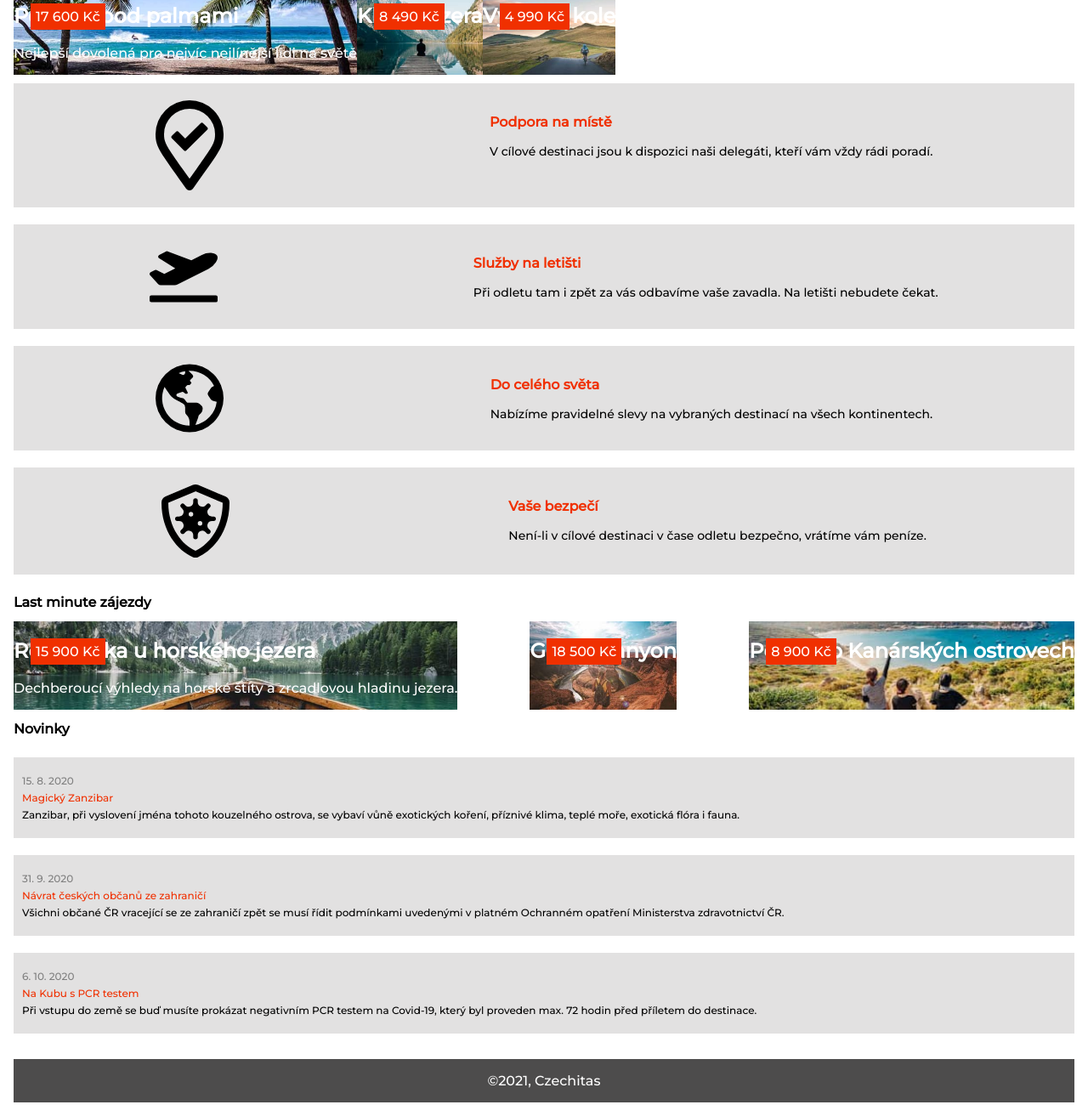
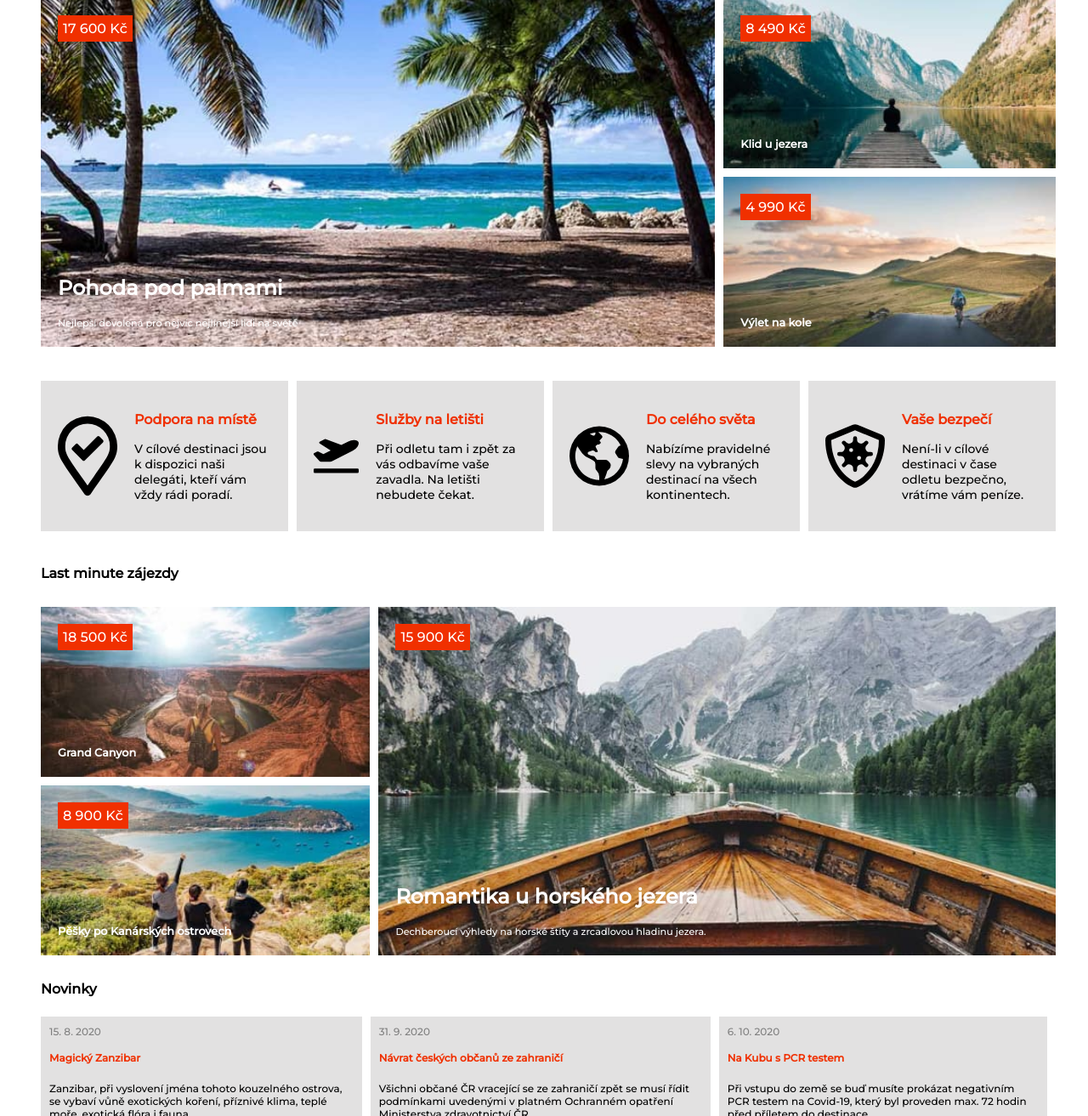
Before and after one commit to HTML-a-CSS-2-Podzim-2021-Online/cestovka-IvetaHud, a plain HTML site: page index.html in a window 1280 px wide. Shown: the part 87-1400 px from the top of the page at 85% size. Drawn offline with Linux system fonts and the light colour scheme.

Commit message:
oprava flexboxu na grid

```diff
--- a/hlavni.css
+++ b/hlavni.css
@@ -3,13 +3,16 @@ html { box-sizing: border-box; }
 
 :root {
     --hlavni-barva: #F03000;
+    --barva-textu: white;
 }
 
+
+
 body {
-    margin: 1rem 3rem auto;
-    font-family: 'Montserrat', sans-serif;
-}
+        margin: 1rem;
+        font-family: 'Montserrat', sans-serif;
 
+    }
 .paticka {
     color: white;
     background-color: rgb(77, 76, 76);
@@ -19,16 +22,16 @@ body {
 }
 
 /* Mobil */
-@media screen and (max-width: 420px){
-    body {
-        margin: 1rem;
+@media screen and (min-width: 420px){
+   body {
+        margin: 2rem 1rem auto;
     }
 }
 
 
 /* Tablet */
-@media screen and (min-width: 480px) {
-    body {
-        margin: 2rem 1rem auto;
+@media screen and (min-width: 640px) {
+   body {
+        margin: 1rem 3rem auto;
     }
 }
--- a/index.html
+++ b/index.html
@@ -20,9 +20,9 @@
 	</header>
 
 	<main>
-	<div class="zajezdy">
+		<section class="zajezdy">
 			<div class="zajezdy__zajezd1">
-			<div class="zajezdy__zajezd1--cena"> 17 600 Kč </div>
+				<span class="zajezdy__zajezd1--cena"> 17 600 Kč </span>
 				<div class="zajezdy__zajezd1--text">
 					<h2> Pohoda pod palmami </h2>
 					<p> Nejlepší dovolená pro nejvíc nejlínější lidi na světě </p>
@@ -30,21 +30,17 @@
 			</div>
 
 			<div class="zajezdy__zajezd2">
-			<div class="zajezdy__zajezd2--cena"> 8 490 Kč </div>
-			<div class="zajezdy__zajezd2--text">
-				<h2> Klid u jezera </h2>
-			</div>
+				<span class="zajezdy__zajezd2--cena"> 8 490 Kč </span>
+				<h2 class="zajezdy__zajezd2--text"> Klid u jezera </h2>
 			</div>
 
 			<div class="zajezdy__zajezd3">
-			<div class="zajezdy__zajezd3--cena"> 4 990 Kč </div>
-			<div class="zajezdy__zajezd3--text">
-				<h2> Výlet na kole </h2>
+				<span class="zajezdy__zajezd3--cena"> 4 990 Kč </span>
+				<h2 class="zajezdy__zajezd3--text" > Výlet na kole </h2>
 			</div>
-		</div>
-	</div>
+		</section>
 
-	<div class="nabidka-sluzeb">
+		<section class="nabidka-sluzeb">
 			<div class="nabidka-sluzeb__obsah">
 				<img src="podklady/map.svg" alt="map">
 				<div class="nabidka-sluzeb__obsah--text">
@@ -76,13 +72,13 @@
 					<p> Není-li v cílové destinaci v čase odletu bezpečno, vrátíme vám peníze. </p>
 				</div>
 			</div>
-	</div>
+		</section>
 
 		<h2 class="nadpis-sekce"> Last minute zájezdy </h2>
 
-	<div class="lastminute">
+		<section class="lastminute">
 			<div class="lastminute__zajezd1">
-			<div class="lastminute__zajezd1--cena"> 15 900 Kč </div>
+				<span class="lastminute__zajezd1--cena"> 15 900 Kč </span>
 				<div class="lastminute__zajezd1--text">
 					<h2> Romantika u horského jezera </h2>
 					<p> Dechberoucí výhledy na horské štíty a zrcadlovou hladinu jezera. </p>
@@ -90,42 +86,38 @@
 			</div>
 
 			<div class="lastminute__zajezd2">
-			<div class="lastminute__zajezd2--cena"> 18 500 Kč </div>
-			<div class="lastminute__zajezd2--text">
-				<h2> Grand Canyon </h2>
-			</div>
+				<span class="lastminute__zajezd2--cena"> 18 500 Kč </span>
+				<h2 class="lastminute__zajezd2--text"> Grand Canyon </h2>
 			</div>
 
 			<div class="lastminute__zajezd3">
-			<div class="lastminute__zajezd3--cena"> 8 900 Kč </div>
-			<div class="lastminute__zajezd3--text">
-				<h2> Pěšky po Kanárských ostrovech </h2>
+				<span class="lastminute__zajezd3--cena"> 8 900 Kč </span>
+				<h2 class="lastminute__zajezd3--text"> Pěšky po Kanárských ostrovech </h2>
 			</div>
-		</div>
-	</div>
+		</section>
 
 		<h2 class="nadpis-sekce"> Novinky </h2>
 
-	<div class="novinky">
+		<section class="novinky">
 			<div class="novinky__novinka">
-			<div class="novinky__novinka--datum"> 15. 8. 2020 </div>
-			<div class="novinky__novinka--nadpis"> Magický Zanzibar</div>
-			<div class="novinky__novinka--text"> Zanzibar, při vyslovení jména tohoto kouzelného ostrova, se vybaví vůně exotických koření, příznivé klima, teplé moře,
-			exotická flóra i fauna. </div>
+				<span class="novinky__novinka--datum"> 15. 8. 2020 </span>
+				<h4 class="novinky__novinka--nadpis"> Magický Zanzibar</h4>
+				<p class="novinky__novinka--text"> Zanzibar, při vyslovení jména tohoto kouzelného ostrova, se vybaví vůně exotických koření, příznivé klima, teplé moře,
+				exotická flóra i fauna. </p>
+			</div>
+
+			<div class="novinky__novinka2">
+				<span class="novinky__novinka--datum"> 31. 9. 2020 </span>
+				<h4 class="novinky__novinka--nadpis"> Návrat českých občanů ze zahraničí </h4>
+				<p class="novinky__novinka--text"> Všichni občané ČR vracející se ze zahraničí zpět se musí řídit podmínkami uvedenými v platném Ochranném opatření Ministerstva zdravotnictví ČR.</p>
 			</div>
 
 			<div class="novinky__novinka">
-			<div class="novinky__novinka--datum"> 31. 9. 2020 </div>
-			<div class="novinky__novinka--nadpis"> Návrat českých občanů ze zahraničí </div>
-			<div class="novinky__novinka--text"> Všichni občané ČR vracející se ze zahraničí zpět se musí řídit podmínkami uvedenými v platném Ochranném opatření Ministerstva zdravotnictví ČR.</div>
+				<span class="novinky__novinka--datum"> 6. 10. 2020 </span>
+				<h4 class="novinky__novinka--nadpis"> Na Kubu s PCR testem </h4>
+				<p class="novinky__novinka--text"> Při vstupu do země se buď musíte prokázat negativním PCR testem na Covid-19, který byl proveden max. 72 hodin před příletem do destinace.</p>
 			</div>
-
-		<div class="novinky__novinka">
-			<div class="novinky__novinka--datum"> 6. 10. 2020 </div>
-			<div class="novinky__novinka--nadpis"> Na Kubu s PCR testem </div>
-			<div class="novinky__novinka--text"> Při vstupu do země se buď musíte prokázat negativním PCR testem na Covid-19, který byl proveden max. 72 hodin před příletem do destinace.</div>
-		</div>
-	</div>
+		</section>
 
 	</main>
 	<footer class="paticka">
--- a/lastminuteZajezdy.css
+++ b/lastminuteZajezdy.css
@@ -7,9 +7,13 @@ html { box-sizing: border-box; }
 }
 
 .lastminute{
-    display: flex;
-    justify-content: space-between;
-    color:white;
+    display: grid;
+    grid-template-columns: 1, auto ;
+    grid-template-rows: 300px 150px 150px;
+    gap: 10px;
+    margin: 30px 10px 30px 0px;
+    color: var(--barva-textu);
+
 }
 
 .lastminute__zajezd1 {
@@ -37,7 +41,7 @@ html { box-sizing: border-box; }
 .lastminute__zajezd2--cena,
 .lastminute__zajezd3--cena {
     font-size: 1rem;
-    color: white;
+    color: var(--barva-textu);
     background-color: var(--hlavni-barva);
     position: absolute;
     left: 20px;
@@ -45,29 +49,7 @@ html { box-sizing: border-box; }
     padding: 6px;
 }
 
-
-/* Mobil */
-@media screen and (max-width: 420px){
-    .lastminute {
-        flex-direction: column;
-        justify-content: space-between;
-    }
-
-    .lastminute__zajezd1 {
-        height: 240px;
-        width: auto;
-        margin: 10px 0;
-
-    }
-
-    .lastminute__zajezd2,
-    .lastminute__zajezd3 {
-        height: 160px;
-        width: auto;
-        margin: 10px 0;
-    }
-
-    .lastminute__zajezd1--text {
+.lastminute__zajezd1--text {
         position: absolute;
         left: 20px;
         bottom: 10px;
@@ -86,10 +68,62 @@ html { box-sizing: border-box; }
         padding-right: 5px;
     }
 
+
+
+@media screen and (min-width: 420px){
+    .lastminute {
+        grid-template-columns: 50% 50% ;
+        grid-template-rows: 400px 200px;
+    }
+
+    .lastminute__zajezd1 {
+        grid-column-start: span 2;
+    }
+
+    .lastminute__zajezd2 {
+        grid-column: 1/2;
+    }
+
+    .lastminute__zajezd3 {
+        grid-column: 2/2;
+    }
+
+    .lastminute__zajezd1--text {
+        position: absolute;
+        left: 20px;
+        bottom: 10px;
+    }
+
+    .lastminute__zajezd2--text,
+    .lastminute__zajezd3--text {
+        position: absolute;
+        left: 20px;
+        bottom: 10px;
+        font-size: 0.8rem;;
+    }
+
 }
 
-/* Tablet */
-@media screen and (max-width: 640px){
+@media screen and (min-width: 640px){
+    .lastminute {
+        grid-template-columns: 33% 67%;
+        grid-template-rows: 200px 200px;
+    }
+
+    .lastminute__zajezd1 {
+        grid-column: 2/span 2;
+        grid-row: 1/span 2
+    }
+
+    .lastminute__zajezd2 {
+        grid-column: 1;
+        grid-row: 1;
+    }
+
+    .lastminute__zajezd3 {
+        grid-column: 1;
+        grid-row: 2;
+    }
 
 
 }
--- a/nabidkaSluzeb.css
+++ b/nabidkaSluzeb.css
@@ -2,8 +2,10 @@ html { box-sizing: border-box; }
 *, ::before, ::after { box-sizing: inherit; }
 
 .nabidka-sluzeb {
-    display: flex;
-    flex-direction: column;
+    display: grid;
+    grid-template-columns: 1fr;
+    grid-template-rows: repeat(4, 150px);
+    gap: 10px;
 }
 
 .nabidka-sluzeb__obsah {
@@ -32,6 +34,30 @@ html { box-sizing: border-box; }
 
 .nabidka-sluzeb__obsah img {
     padding: 10px;
-    width: 100px;
+    width: 90px;
     height: auto;
 }
+
+
+@media screen and (min-width: 420px) {
+    .nabidka-sluzeb {
+        grid-template-columns: 1fr 1fr;
+        grid-template-rows: 1fr 1fr;
+        gap: 10px;
+        height: auto;
+        margin: 30px 20px 30px 0px;
+    }
+
+
+}
+
+
+@media screen and (min-width: 640px) {
+    .nabidka-sluzeb {
+        grid-template-columns: repeat(4, 25%);
+        grid-template-rows: 1fr;
+        gap: 10px;
+        height: auto;
+    }
+
+}
--- a/novinky.css
+++ b/novinky.css
@@ -5,10 +5,11 @@ html { box-sizing: border-box; }
     display: flex;
     flex-direction: column;
     font-size: 12px;
-
+    width: auto;
 }
 
-.novinky__novinka {
+.novinky__novinka,
+.novinky__novinka2 {
     background-color: rgb(226, 225, 225);
     margin: 10px 0;
     padding: 20px 10px;
@@ -23,3 +24,21 @@ html { box-sizing: border-box; }
     color: var(--hlavni-barva);
     padding-bottom: 5px;
 }
+
+
+@media screen and (min-width: 640px) {
+    .novinky {
+        flex-direction: row;
+        justify-content: space-between;
+    }
+
+    .novinky__novinka,
+    .novinky__novinka2 {
+        padding: 10px;
+    }
+
+    .novinky__novinka2 {
+        margin: 10px;
+    }
+
+}
--- a/uvod-zajezdy.css
+++ /dev/null
@@ -1,127 +0,0 @@
-html { box-sizing: border-box; }
-*, ::before, ::after { box-sizing: inherit; }
-
-.zajezdy{
-    color:white;
-    display: flex;
-
-}
-
-.zajezdy__zajezd1 {
-    background-image: url(podklady/palmy.jpg);
-}
-
-.zajezdy__zajezd2 {
-    background-image: url(podklady/jezero.jpg);
-}
-
-.zajezdy__zajezd3 {
-    background-image: url(podklady/nakole.jpg);
-}
-
-.zajezdy__zajezd1,
-.zajezdy__zajezd2,
-.zajezdy__zajezd3 {
-    background-position: center;
-    background-repeat: no-repeat;
-    background-size: cover;
-    position: relative;
-}
-
-.zajezdy__zajezd1--cena,
-.zajezdy__zajezd2--cena,
-.zajezdy__zajezd3--cena {
-    font-size: 1rem;
-    color: white;
-    background-color: var(--hlavni-barva);
-    position: absolute;
-    left: 20px;
-    top: 20px;
-    padding: 6px;
-}
-
-/* Mobil */
-@media screen and (max-width: 420px){
-    .zajezdy {
-        flex-direction: column;
-        justify-content: space-between;
-    }
-
-    .zajezdy__zajezd1 {
-        height: 240px;
-        width: auto;
-        margin: 10px 0;
-    }
-
-    .zajezdy__zajezd2,
-    .zajezdy__zajezd3 {
-        height: 160px;
-        width: auto;
-        margin: 10px 0;
-
-    }
-
-
-    .zajezdy__zajezd1--text {
-        position: absolute;
-        left: 20px;
-        bottom: 10px;
-    }
-
-    .zajezdy__zajezd2--text,
-    .zajezdy__zajezd3--text {
-        position: absolute;
-        left: 20px;
-        bottom: 10px;
-        font-size: 0.8rem;;
-    }
-
-    .zajezdy__zajezd1--text p {
-        font-size: 0.7rem;
-        padding-right: 5px;
-    }
-}
-
-/* Tablet */
-@media screen and (max-width: 640px){
-    .zajezdy__zajezd1--text {
-        position: absolute;
-        left: 20px;
-        bottom: 10px;
-    }
-
-    .zajezdy__zajezd2--text,
-    .zajezdy__zajezd3--text {
-        position: absolute;
-        left: 20px;
-        bottom: 10px;
-        font-size: 0.8rem;;
-    }
-
-    .zajezdy {
-        display: flex;
-        flex-direction: row;
-        flex-wrap: wrap;
-        justify-content: space-between;
-    }
-
-    .zajezdy__zajezd1 {
-        flex-basis: 100%;
-        min-height: 320px;
-        margin-bottom: 20px;
-
-
-    }
-
-    .zajezdy__zajezd2,
-    .zajezdy__zajezd3 {
-        flex-basis: 48%;
-        min-height: 160px;
-
-    }
-
-    .zajezdy__zajezd2 {
-        margin-right: 20px;
-    }
-
-}
--- a/vse.css
+++ b/vse.css
@@ -1,6 +1,6 @@
 @import 'hlavni.css';
 @import 'hlavicka.css';
-@import 'uvod-zajezdy.css';
+@import 'zajezdy.css';
 @import 'lastminuteZajezdy.css';
 @import 'nabidkaSluzeb.css';
 @import 'novinky.css';
--- /dev/null
+++ b/zajezdy.css
@@ -0,0 +1,121 @@
+html { box-sizing: border-box; }
+*, ::before, ::after { box-sizing: inherit; }
+
+.zajezdy{
+    color: var(--barva-textu);
+    display: grid;
+    grid-template-columns: 1, auto ;
+    grid-template-rows: 300px 150px 150px;
+    gap: 10px;
+    margin: 30px 0px;
+}
+
+
+.zajezdy__zajezd1 {
+    background-image: url(podklady/palmy.jpg);
+}
+
+.zajezdy__zajezd2 {
+    background-image: url(podklady/jezero.jpg);
+}
+
+.zajezdy__zajezd3 {
+    background-image: url(podklady/nakole.jpg);
+}
+
+.zajezdy__zajezd1,
+.zajezdy__zajezd2,
+.zajezdy__zajezd3 {
+    background-position: center;
+    background-repeat: no-repeat;
+    background-size: cover;
+    position: relative;
+}
+
+.zajezdy__zajezd1--cena,
+.zajezdy__zajezd2--cena,
+.zajezdy__zajezd3--cena {
+    font-size: 1rem;
+    color: var(--barva-textu);
+    background-color: var(--hlavni-barva);
+    position: absolute;
+    left: 20px;
+    top: 20px;
+    padding: 6px;
+}
+
+.zajezdy__zajezd1--text {
+    position: absolute;
+    left: 20px;
+    bottom: 10px;
+}
+
+.zajezdy__zajezd2--text,
+.zajezdy__zajezd3--text {
+    position: absolute;
+    left: 20px;
+    bottom: 10px;
+    font-size: 0.8rem;;
+}
+
+.zajezdy__zajezd1--text p {
+    font-size: 0.7rem;
+    padding-right: 5px;
+}
+
+
+@media screen and (min-width: 420px) {
+    .zajezdy {
+        grid-template-columns: 50% 50% ;
+        grid-template-rows: 400px 200px;
+    }
+
+    .zajezdy__zajezd1 {
+        grid-column-start: span 2;
+    }
+
+    .zajezdy__zajezd2 {
+        grid-column: 1/2;
+    }
+
+    .zajezdy__zajezd3 {
+        grid-column: 2/2;
+    }
+
+    .zajezdy__zajezd1--text {
+        position: absolute;
+        left: 20px;
+        bottom: 10px;
+    }
+
+    .zajezdy__zajezd2--text,
+    .zajezdy__zajezd3--text {
+        position: absolute;
+        left: 20px;
+        bottom: 10px;
+        font-size: 0.8rem;;
+    }
+}
+
+@media screen and (min-width: 640px) {
+    .zajezdy {
+        grid-template-columns: 67% 33%;
+        grid-template-rows: 200px 200px;
+    }
+
+    .zajezdy__zajezd1 {
+        grid-column: 1/span 1;
+        grid-row: 1/span 2
+    }
+
+    .zajezdy__zajezd2 {
+        grid-column: 2;
+        grid-row: 1;
+    }
+
+    .zajezdy__zajezd3 {
+        grid-column: 2;
+        grid-row: 2;
+    }
+
+}
```
Lines whose indentation alone changed are shown as unchanged.
